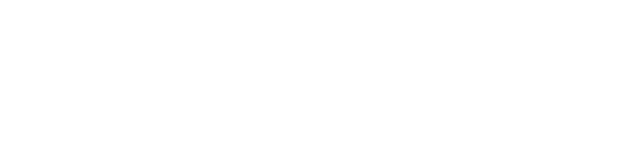
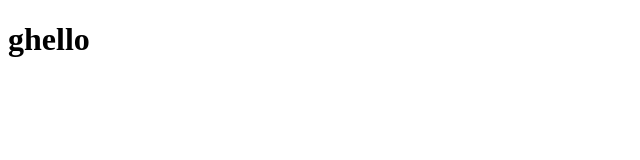
Before and after one commit to caskootstra/caskootstra.github.io, a plain HTML site: page index.html in a window 1280 px wide. Shown: the whole page, without its empty margins (0-640 px from the left). Drawn offline with Linux system fonts and the light colour scheme.

Commit message:
Update index.html

```diff
--- a/index.html
+++ b/index.html
@@ -1,6 +1,10 @@
 <!DOCTYPE html>
 <html>
 <head>
-  <title>lol</title>
+  <title>Cas Kootstra | Home</title>
 </head>
+
+  <body>
+    <h1>ghello</h1>
+  </body>
 </html>
```
